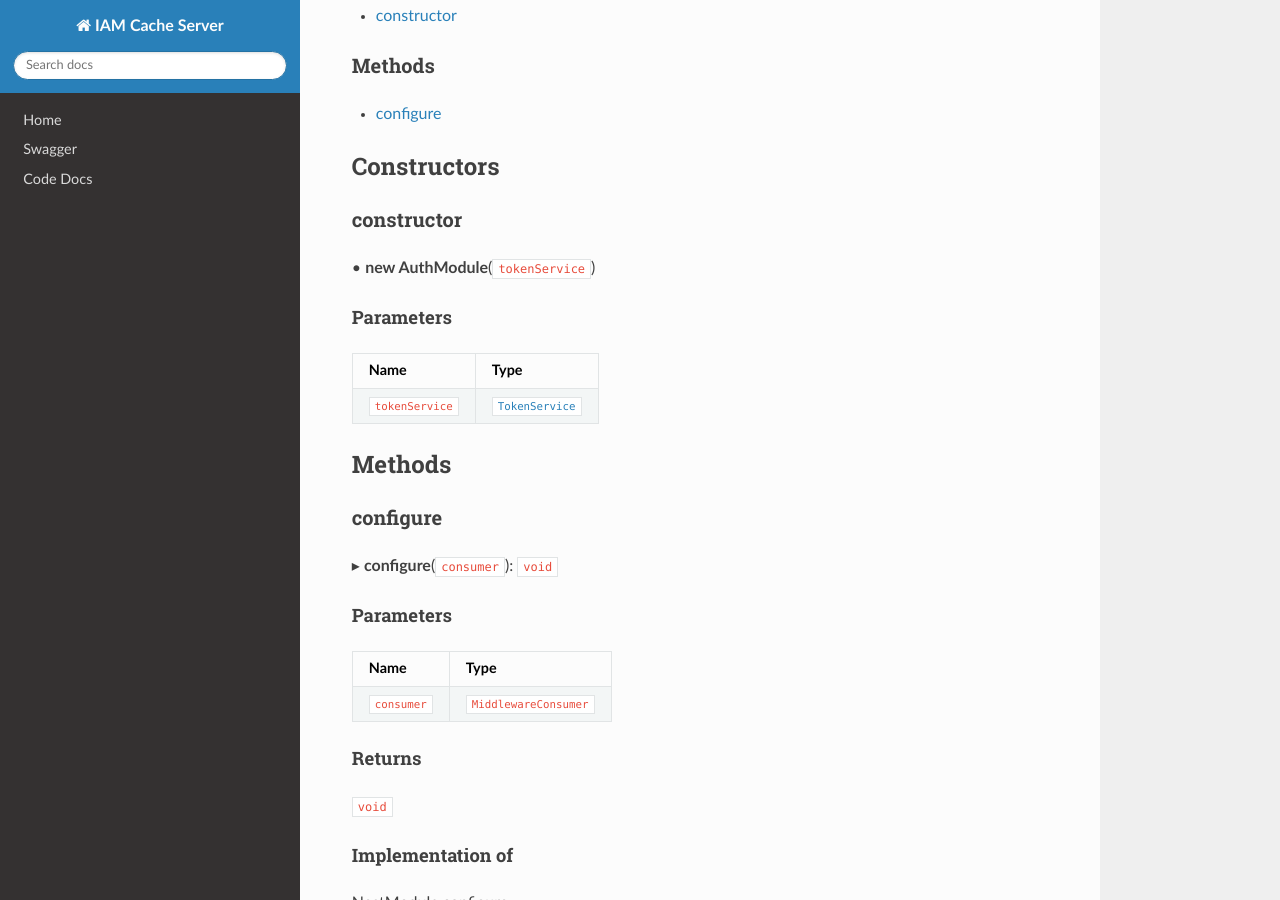
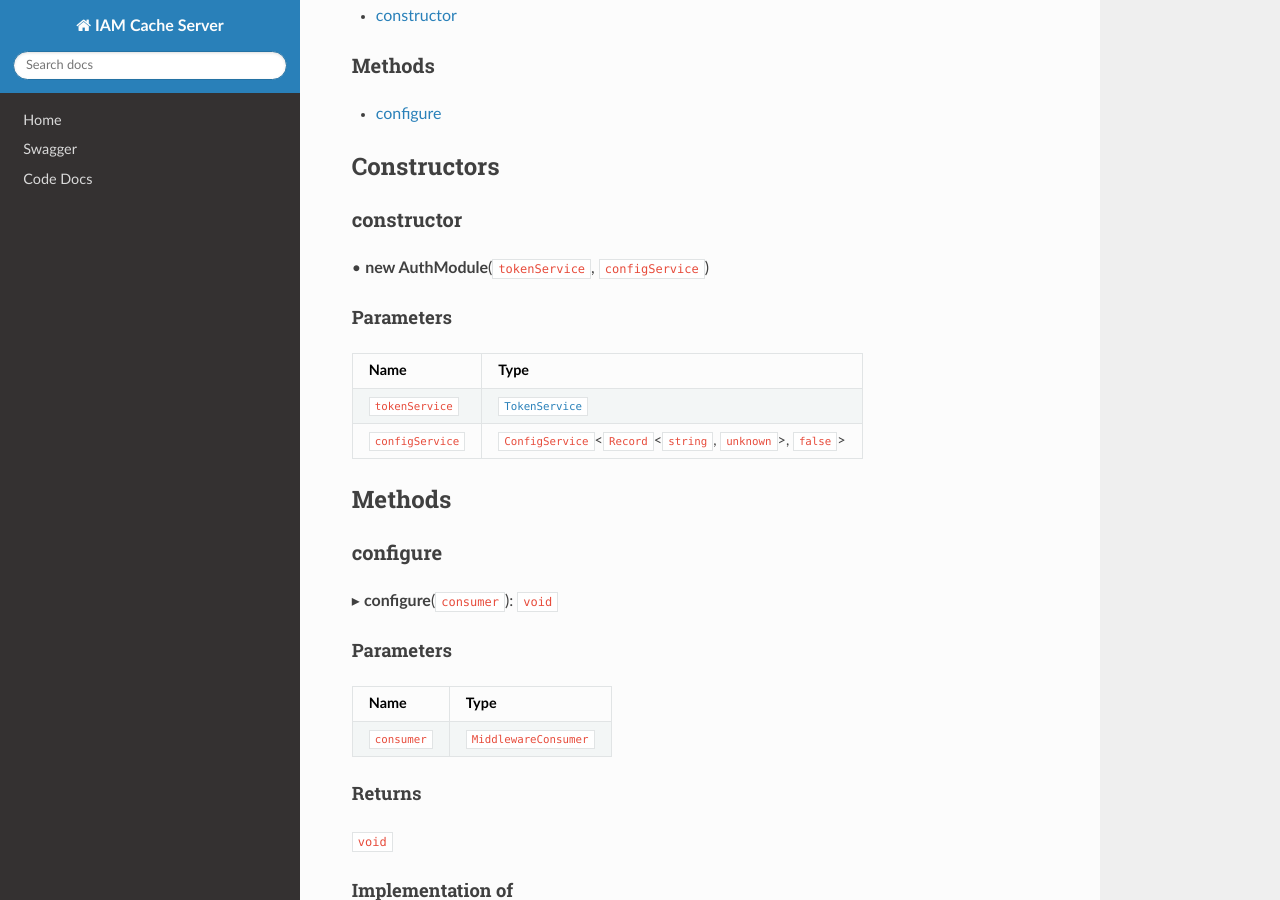
Before and after one commit to energywebfoundation/ssi-hub, an MkDocs documentation site: the page built from docs/api/classes/modules_auth_auth_module.AuthModule.md, in a window 1280 px wide and 900 px high, scrolled down 415 px. Built offline with MkDocs 1.6.1, drawn with Linux system fonts in a browser that asks for light colours; nearby versions of some CDN libraries.

```diff
--- a/docs/api/classes/modules_auth_auth_module.AuthModule.md
+++ b/docs/api/classes/modules_auth_auth_module.AuthModule.md
@@ -20,13 +20,14 @@
 
 ### constructor
 
-• **new AuthModule**(`tokenService`)
+• **new AuthModule**(`tokenService`, `configService`)
 
 #### Parameters
 
 | Name | Type |
 | :------ | :------ |
 | `tokenService` | [`TokenService`](modules_auth_token_service.TokenService.md) |
+| `configService` | `ConfigService`<`Record`<`string`, `unknown`\>, ``false``\> |
 
 ## Methods
 
--- a/package.json
+++ b/package.json
@@ -111,7 +111,7 @@
     "pako": "^2.0.4",
     "parse-duration": "^1.0.2",
     "passport": "^0.6.0",
-    "passport-did-auth": "^2.0.0-alpha.29",
+    "passport-did-auth": "^2.0.0-alpha.30",
     "passport-jwt": "^4.0.0",
     "pg": "^8.5.1",
     "redact-pii": "^3.2.3",
```
Also changed, not shown: 1 other file.
